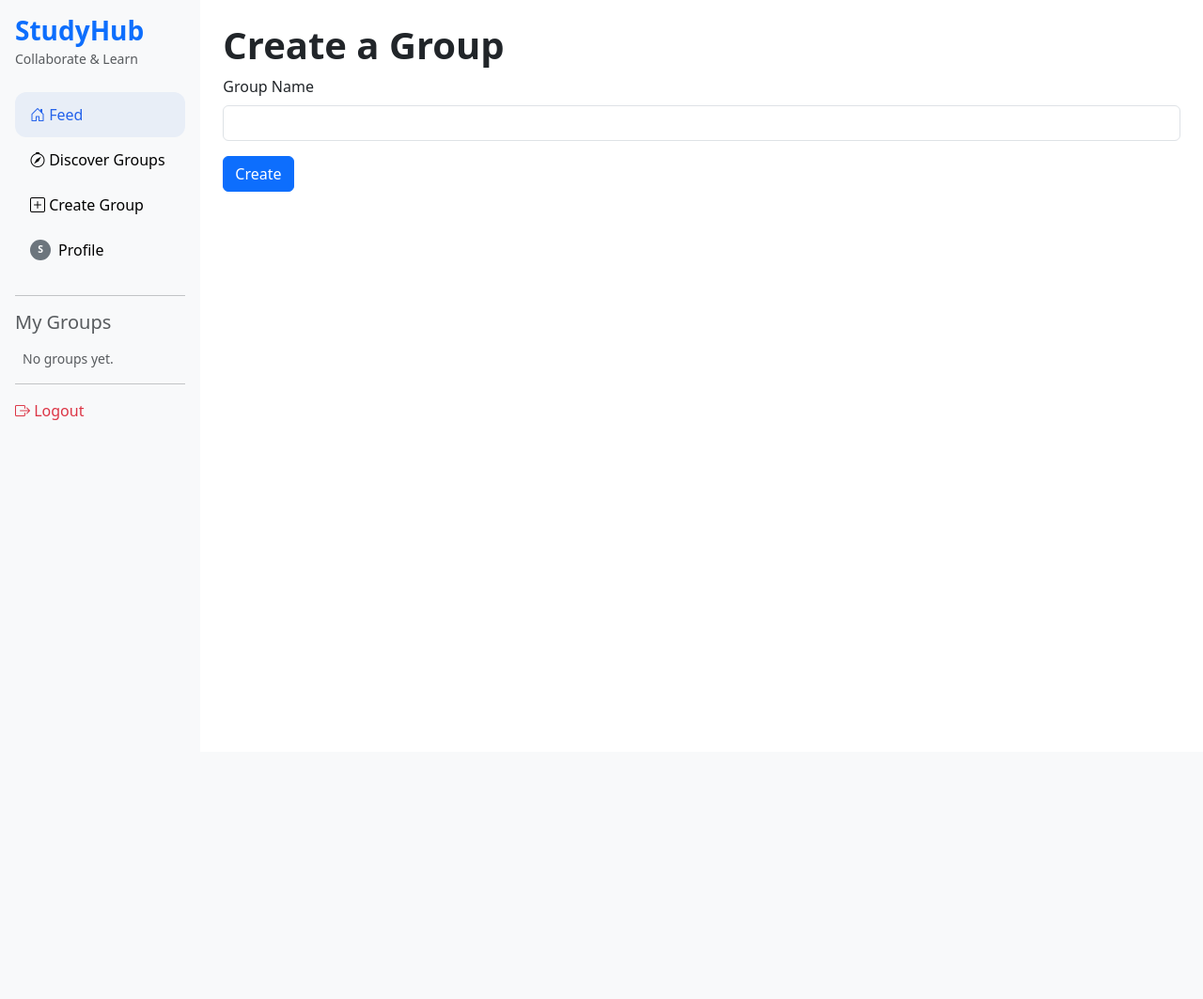
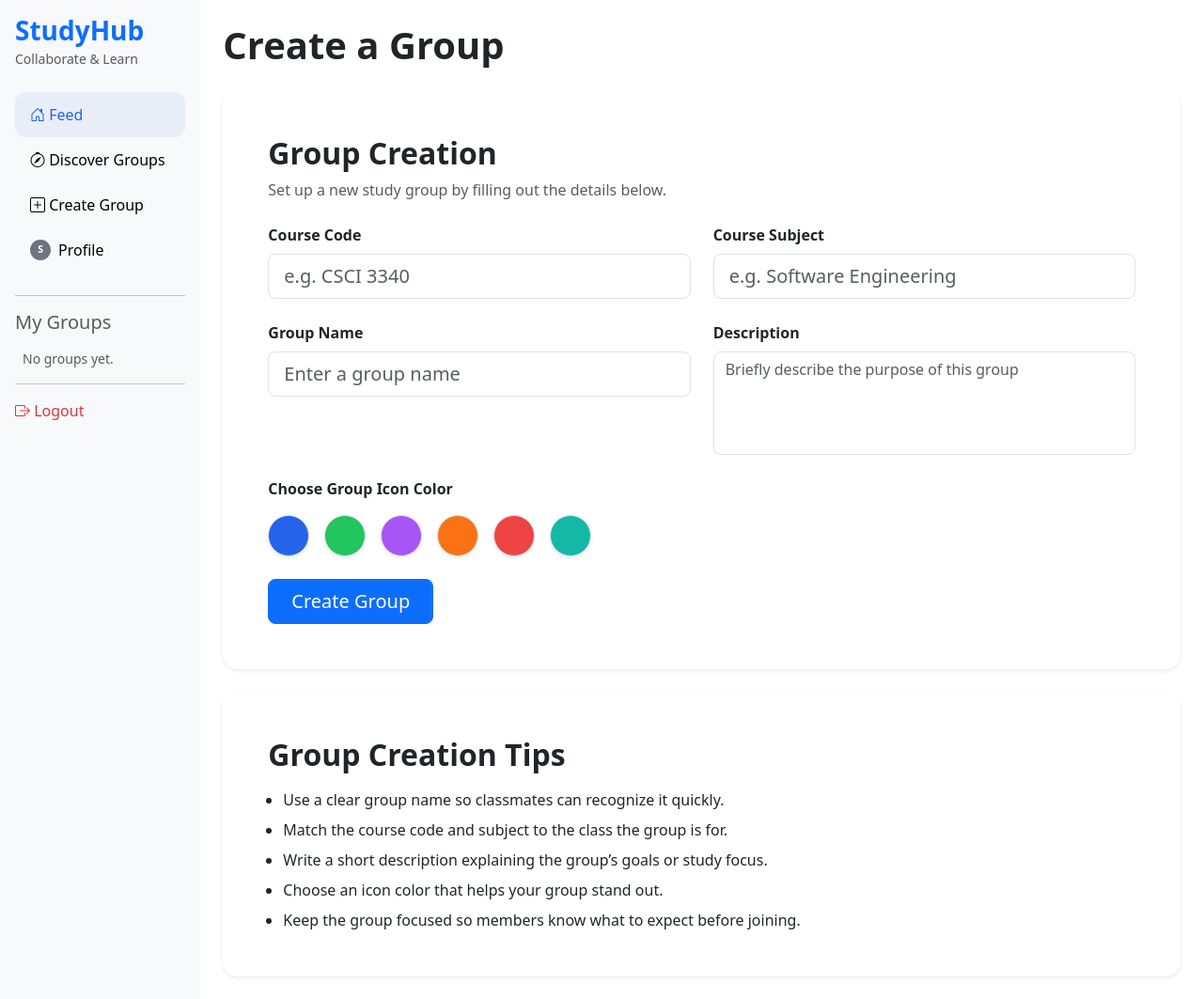
Before and after one commit to CASanchez94/SWEProject, a Django app: page /create-group/ in a window 1280 px wide. Shown: the whole page at 94% size. Before the commit the page ends 447 px from the top, so only its background shows below. Run offline with Django 5.2, Linux system fonts and the light colour scheme; the visitor is signed in with stand-in values (Sample User, id 1).

Commit message:
AI junior dev improved create group  page

```diff
--- a/classApp/templates/create_group.html
+++ b/classApp/templates/create_group.html
@@ -1,16 +1,84 @@
 {% extends "base.html" %}
 
 {% block content %}
+<div class="container-fluid px-0">
+    <h1 class="fw-bold fs-1 mb-4">Create a Group</h1>
 
-<h1 class="fw-bold fs-1">Create a Group</h1>
+    <div class="row g-4">
+        <div class="col-12">
+            <div class="card border-0 shadow-sm rounded-4">
+                <div class="card-body p-4 p-md-5">
+                    <h2 class="fw-bold mb-2">Group Creation</h2>
+                    <p class="text-muted mb-4">Set up a new study group by filling out the details below.</p>
 
-<form>
-    <div class="mb-3">
-        <label class="form-label">Group Name</label>
-        <input type="text" class="form-control">
+                    <form>
+                        <div class="row g-4">
+                            <div class="col-md-6">
+                                <label for="courseCode" class="form-label fw-semibold">Course Code</label>
+                                <input type="text" class="form-control form-control-lg rounded-3" id="courseCode" name="course_code" placeholder="e.g. CSCI 3340">
+                            </div>
+
+                            <div class="col-md-6">
+                                <label for="courseSubject" class="form-label fw-semibold">Course Subject</label>
+                                <input type="text" class="form-control form-control-lg rounded-3" id="courseSubject" name="course_subject" placeholder="e.g. Software Engineering">
+                            </div>
+
+                            <div class="col-md-6">
+                                <label for="groupName" class="form-label fw-semibold">Group Name</label>
+                                <input type="text" class="form-control form-control-lg rounded-3" id="groupName" name="group_name" placeholder="Enter a group name">
+                            </div>
+
+                            <div class="col-md-6">
+                                <label for="groupDescription" class="form-label fw-semibold">Description</label>
+                                <textarea class="form-control rounded-3" id="groupDescription" name="description" rows="4" placeholder="Briefly describe the purpose of this group"></textarea>
+                            </div>
+                        </div>
+
+                        <div class="mt-4">
+                            <label class="form-label fw-semibold d-block mb-3">Choose Group Icon Color</label>
+                            <div class="d-flex flex-wrap gap-3">
+                                <input type="radio" class="btn-check" name="group_color" id="blue" autocomplete="off" checked>
+                                <label class="btn rounded-circle border shadow-sm" for="blue" style="width: 44px; height: 44px; background-color: #2563eb;"></label>
+
+                                <input type="radio" class="btn-check" name="group_color" id="green" autocomplete="off">
+                                <label class="btn rounded-circle border shadow-sm" for="green" style="width: 44px; height: 44px; background-color: #22c55e;"></label>
+
+                                <input type="radio" class="btn-check" name="group_color" id="purple" autocomplete="off">
+                                <label class="btn rounded-circle border shadow-sm" for="purple" style="width: 44px; height: 44px; background-color: #a855f7;"></label>
+
+                                <input type="radio" class="btn-check" name="group_color" id="orange" autocomplete="off">
+                                <label class="btn rounded-circle border shadow-sm" for="orange" style="width: 44px; height: 44px; background-color: #f97316;"></label>
+
+                                <input type="radio" class="btn-check" name="group_color" id="red" autocomplete="off">
+                                <label class="btn rounded-circle border shadow-sm" for="red" style="width: 44px; height: 44px; background-color: #ef4444;"></label>
+
+                                <input type="radio" class="btn-check" name="group_color" id="teal" autocomplete="off">
+                                <label class="btn rounded-circle border shadow-sm" for="teal" style="width: 44px; height: 44px; background-color: #14b8a6;"></label>
+                            </div>
+                        </div>
+
+                        <div class="mt-4">
+                            <button type="submit" class="btn btn-primary btn-lg px-4 rounded-3">Create Group</button>
+                        </div>
+                    </form>
+                </div>
+            </div>
+        </div>
+
+        <div class="col-12">
+            <div class="card border-0 shadow-sm rounded-4">
+                <div class="card-body p-4 p-md-5">
+                    <h2 class="fw-bold mb-3">Group Creation Tips</h2>
+                    <ul class="mb-0 ps-3">
+                        <li class="mb-2">Use a clear group name so classmates can recognize it quickly.</li>
+                        <li class="mb-2">Match the course code and subject to the class the group is for.</li>
+                        <li class="mb-2">Write a short description explaining the group’s goals or study focus.</li>
+                        <li class="mb-2">Choose an icon color that helps your group stand out.</li>
+                        <li class="mb-0">Keep the group focused so members know what to expect before joining.</li>
+                    </ul>
+                </div>
+            </div>
+        </div>
     </div>
-
-    <button class="btn btn-primary">Create</button>
-</form>
-
+</div>
 {% endblock %}
```
